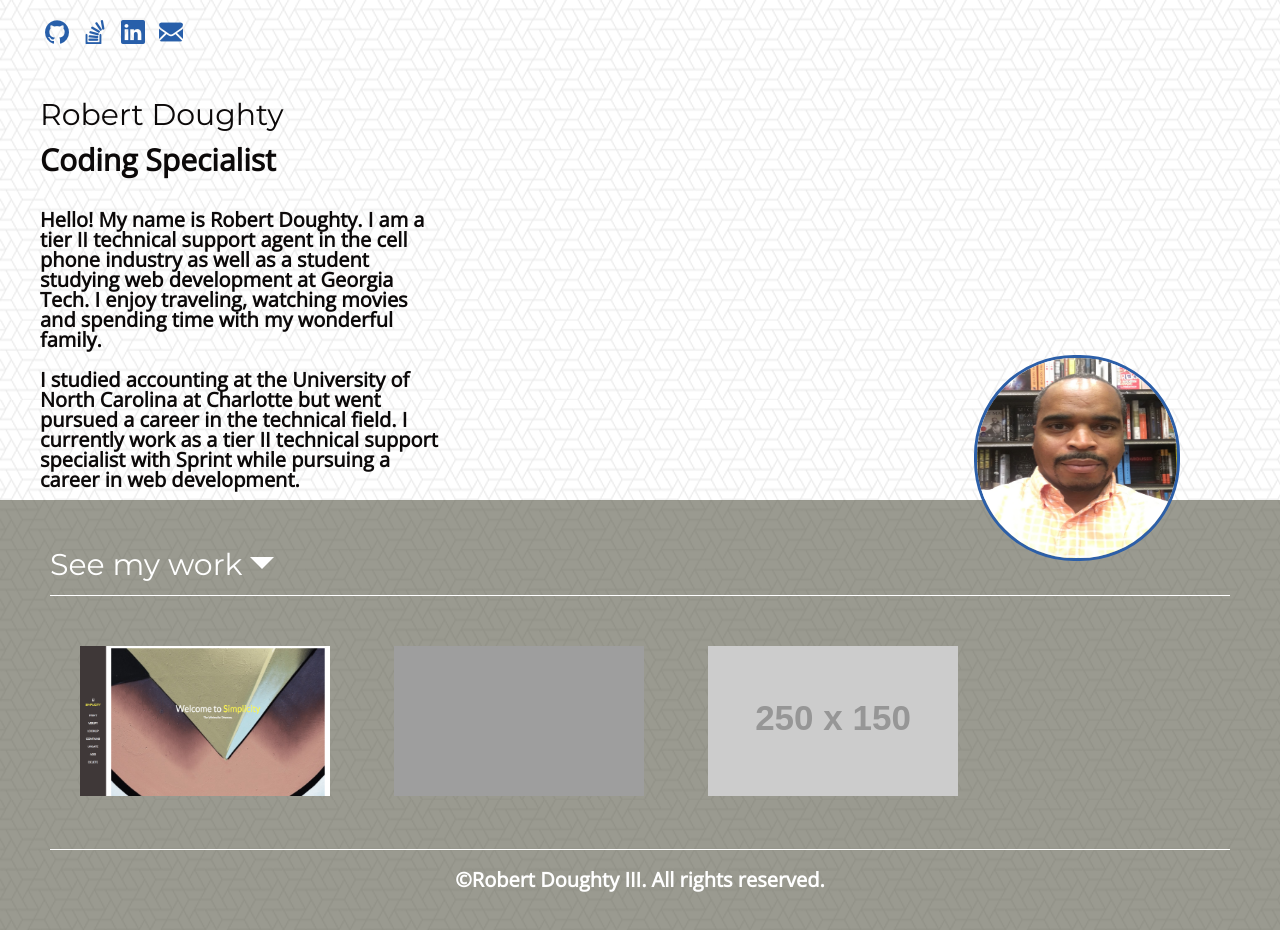
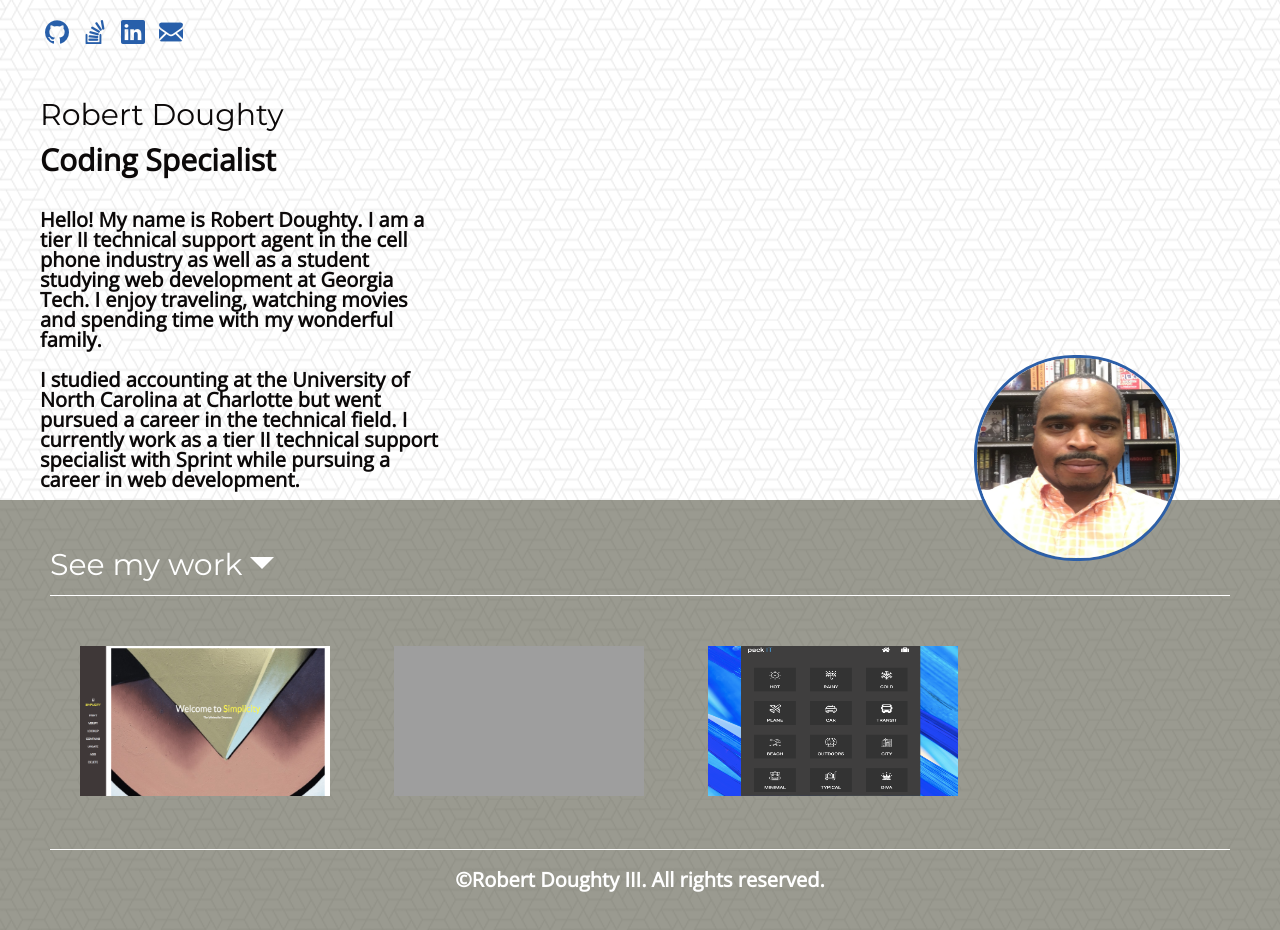
Before and after one commit to rjdoughty/wk4portfolio, a plain HTML site: page index.html in a window 1280 px wide. Drawn offline with nearby package versions, Linux system fonts and the light colour scheme; grey boxes are pictures that could not be loaded; placeholder pictures from the web are drawn by us.

Commit message:
added packit project

```diff
--- a/index.html
+++ b/index.html
@@ -37,7 +37,7 @@
   </header>
   <a class="mywork" href="https://rjdoughty.github.io/hwu5emdir/" target="_blank"><img src="assets/ssempdir.png" alt="Employee Directory" height="150" width="250"></a>
   <a class="mywork" href="https://momentum-clone-project.herokuapp.com/" target="_blank"><img src="assets/ssmomcl.png" alt="momentum-clone" height="150" width="250"></a>
-  <a class="mywork" href="#"><img src="http://via.placeholder.com/250x150" alt="my work"></a>
+  <a class="mywork" href="https://pack--it.herokuapp.com"><img src="assets/sspackit.png" alt="pack--it" height="150" width="250"></a>
 
 <footer>
   <p class="foot">©Robert Doughty III. All rights reserved.</p>
```
Also changed, not shown: assets/sspackit.png (added), 1 other file.
